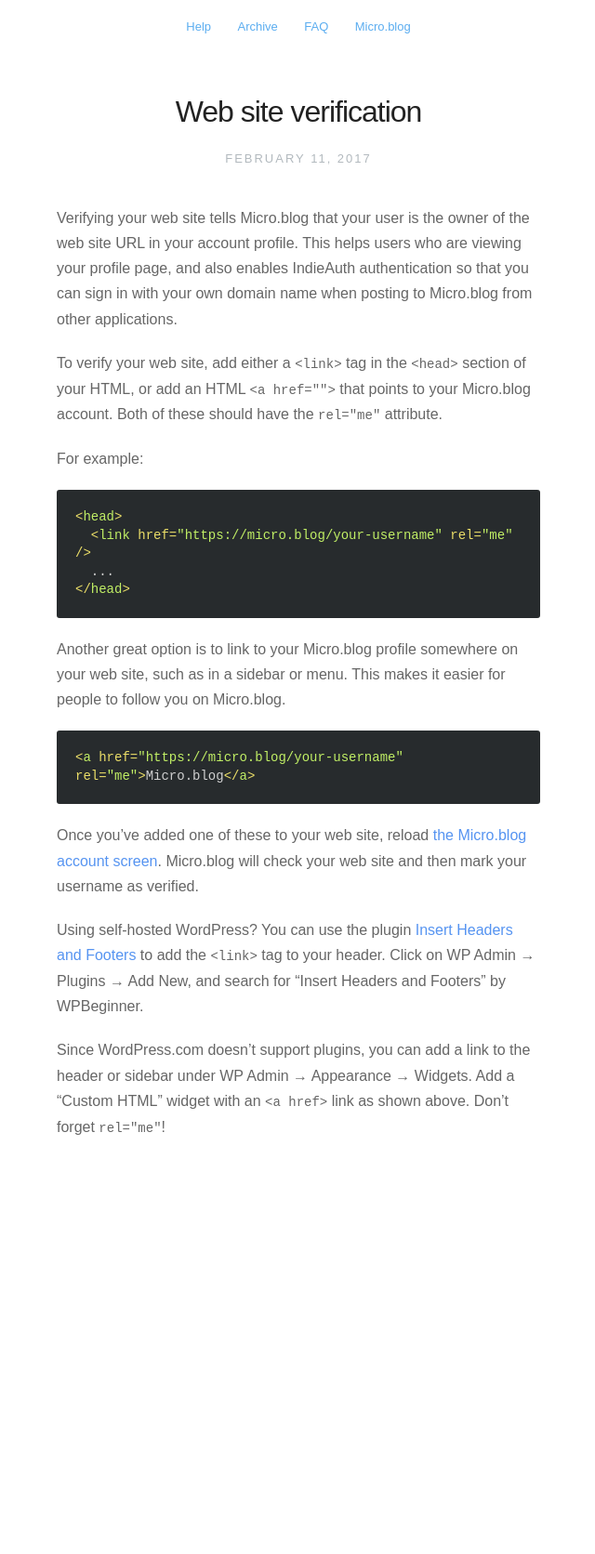
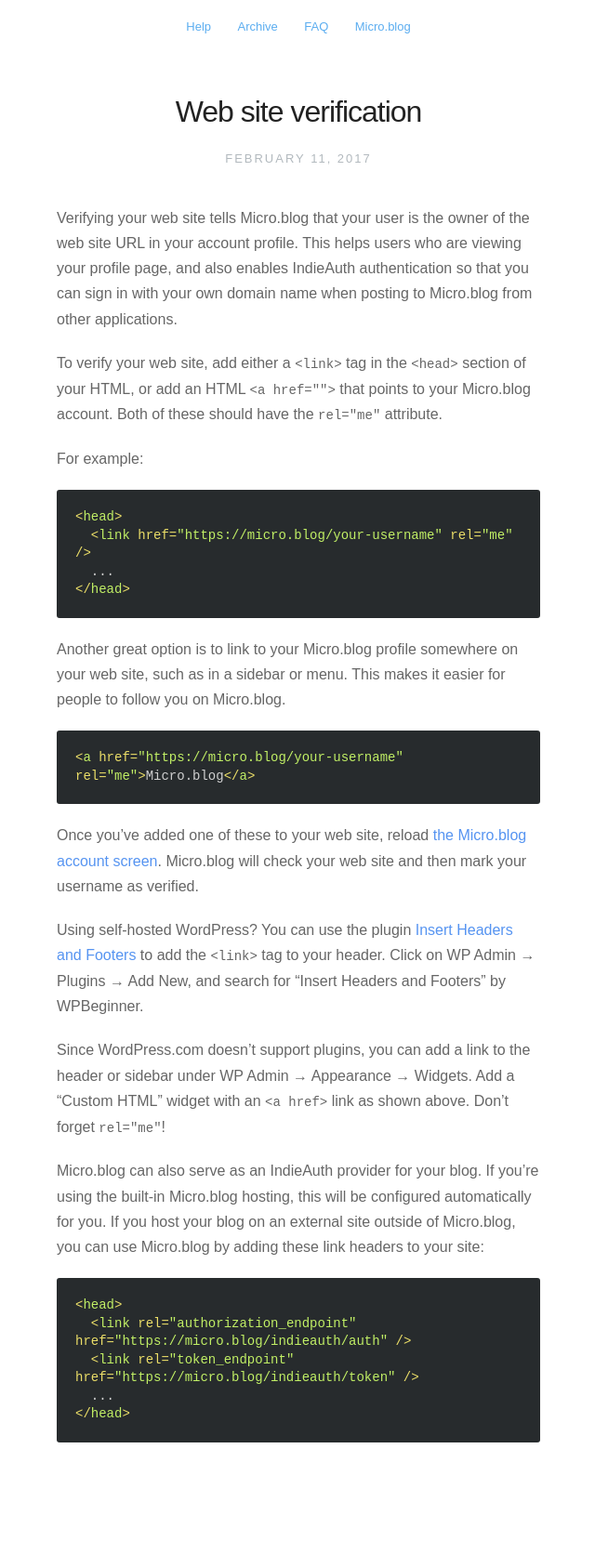
Before and after one commit to microdotblog/help.micro.blog, a Jekyll site: the page built from _posts/2017-02-11-web-site-verification.markdown, in a window 1280 px wide. Shown: the whole page at 93% size, without its empty margins (319-959 px from the left). Built offline with Jekyll 4.4.1, drawn with Linux system fonts in a browser that asks for light colours; nearby versions of some CDN libraries; before the commit the page ends 1346 px from its top, so only the background shows below that.

Commit message:
Added IndieAuth links.

````diff
--- a/_posts/2017-02-11-web-site-verification.markdown
+++ b/_posts/2017-02-11-web-site-verification.markdown
@@ -28,3 +28,13 @@
 Using self-hosted WordPress? You can use the plugin [Insert Headers and Footers](https://wordpress.org/plugins/insert-headers-and-footers/) to add the `<link>` tag to your header. Click on WP Admin → Plugins → Add New, and search for "Insert Headers and Footers" by WPBeginner.
 
 Since WordPress.com doesn't support plugins, you can add a link to the header or sidebar under WP Admin → Appearance → Widgets. Add a "Custom HTML" widget with an `<a href>` link as shown above. Don't forget `rel="me"`!
+
+Micro.blog can also serve as an IndieAuth provider for your blog. If you're using the built-in Micro.blog hosting, this will be configured automatically for you. If you host your blog on an external site outside of Micro.blog, you can use Micro.blog by adding these link headers to your site:
+
+```
+<head>
+  <link rel="authorization_endpoint" href="https://micro.blog/indieauth/auth" />
+  <link rel="token_endpoint" href="https://micro.blog/indieauth/token" />
+  ...
+</head>
+```
````
